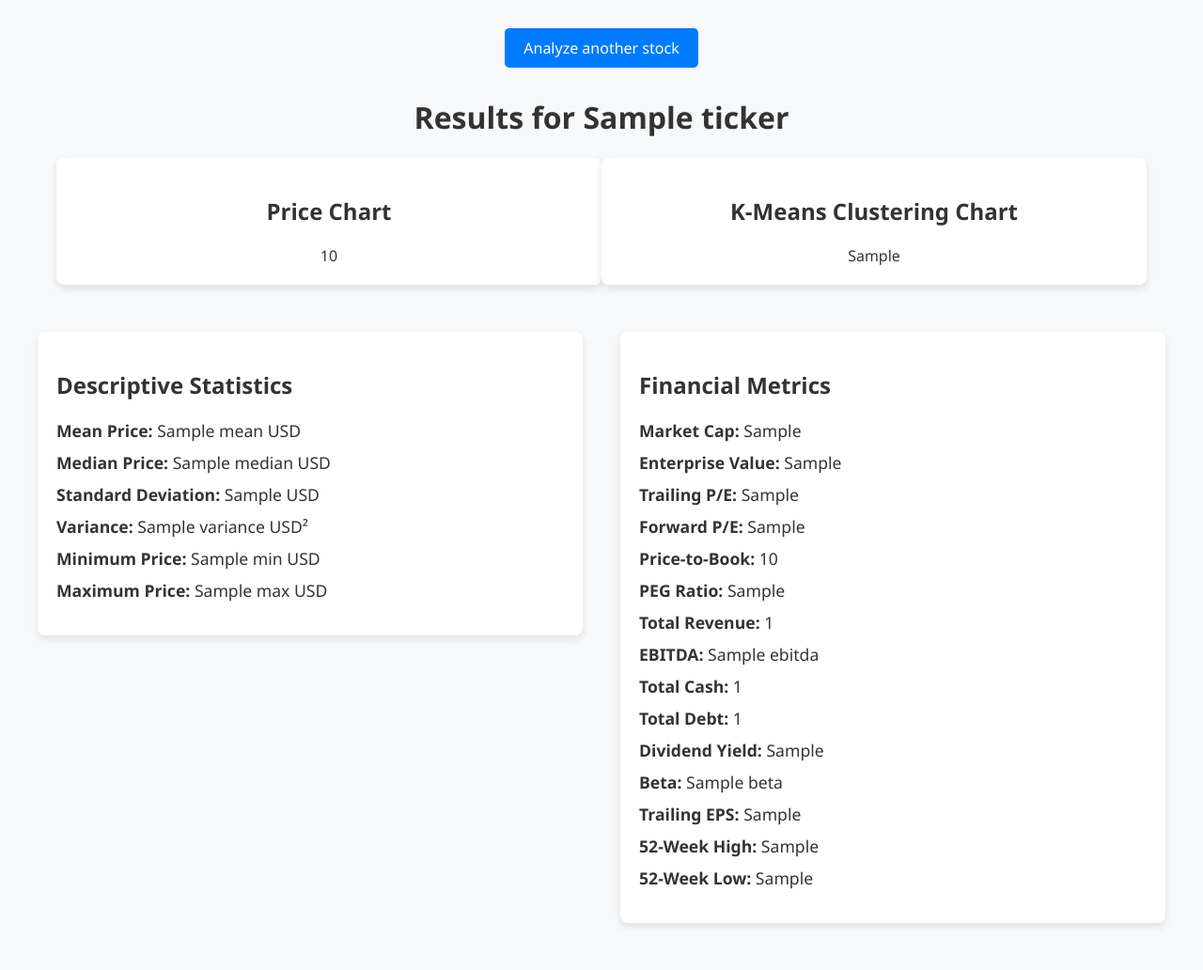
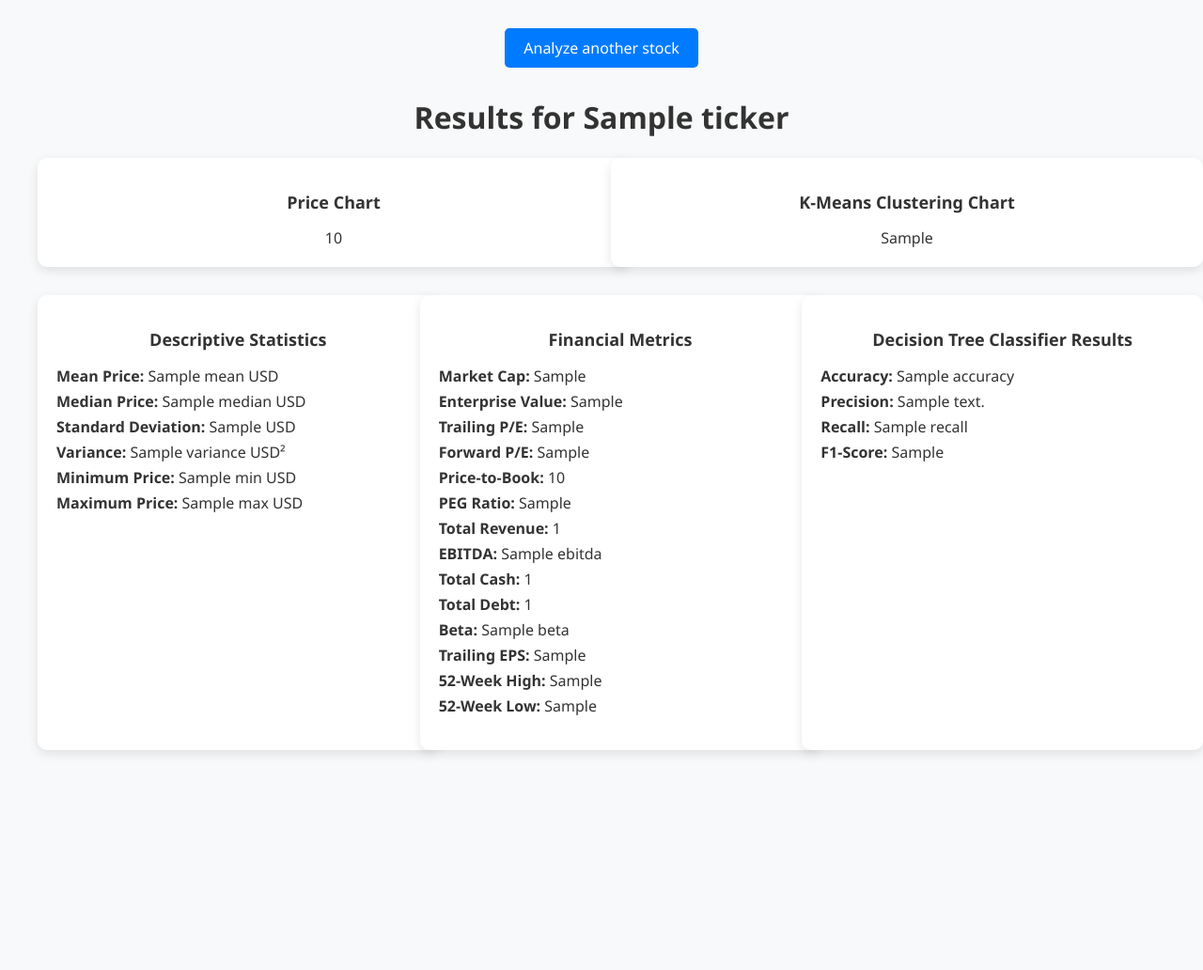
Before and after one commit to aliplayer1/stock-analysis-portfolio-optimization, a Flask app: template templates/results.html in a window 1280 px wide. Shown: the whole page at 94% size. After the commit the page ends 805 px from the top, so only its background shows below. Run offline with Flask 3, Linux system fonts and the light colour scheme; the template is opened without the code that fills it: most values are stand-ins (such as "Sample title", 1, 10 or a date in 2020).

Commit message:
Removed method option/Cleaned up code/display all calculations in the same page

```diff
--- a/app.py
+++ b/app.py
@@ -1,6 +1,5 @@
 from flask import Flask, render_template, request, flash
 from modules.data_fetcher import get_financial_data
-from modules.price_prediction import train_decision_tree_model
 from modules.chart_generator import generate_price_chart, generate_clustering_chart
 from modules.price_movement_classifier import train_price_movement_classifier
 from modules.statistics_calculator import calculate_descriptive_statistics, calculate_rolling_statistics
@@ -18,7 +17,6 @@
     ticker = request.form['ticker']
     start_date = request.form['start_date']
     end_date = request.form['end_date']
-    analysis_type = request.form['analysis_type']  # Get the analysis type from the form
 
     # Fetch financial data and stock data
     financial_metrics, stock_data = get_financial_data(ticker, start_date, end_date)
@@ -34,38 +32,28 @@
     # Always generate price chart
     price_svg = generate_price_chart(stock_data, ticker)
 
-    # Handle the user's selection for the second chart
-    if analysis_type == 'price_clustering':
-        try:
-            # Apply K-Means clustering and generate clustering chart
-            clustered_data, kmeans_model = apply_kmeans(stock_data, num_clusters=5)
-            cluster_svg = generate_clustering_chart(clustered_data, ticker)
-            return render_template(
-                'results.html',
-                ticker=ticker.upper(),
-                financial_metrics=financial_metrics,
-                price_svg_base64=price_svg,  # Always include the price chart
-                cluster_svg_base64=cluster_svg,  # Include clustering chart
-                descriptive_stats=descriptive_stats,
-                rolling_stats=rolling_stats
-            )
-        except ValueError as e:
-            flash(str(e), "error")
-            return render_template('index.html')
+    # Run K-Means clustering and generate clustering chart
+    try:
+        clustered_data, kmeans_model = apply_kmeans(stock_data, num_clusters=5)
+        cluster_svg = generate_clustering_chart(clustered_data, ticker)
+    except ValueError as e:
+        flash(str(e), "error")
+        return render_template('index.html')
 
-    elif analysis_type == 'price_decision_tree':
-        # Train decision tree classifier and calculate its accuracy
-        classifier, accuracy, report = train_price_movement_classifier(stock_data)
-        return render_template(
-            'results.html',
-            ticker=ticker.upper(),
-            financial_metrics=financial_metrics,
-            price_svg_base64=price_svg,  # Always include the price chart
-            accuracy=accuracy,  # Include classifier accuracy
-            classification_report=report,  # Include classification report
-            descriptive_stats=descriptive_stats,
-            rolling_stats=rolling_stats
-        )
+    # Train decision tree classifier and calculate its accuracy
+    classifier, accuracy, report = train_price_movement_classifier(stock_data)
+
+    return render_template(
+        'results.html',
+        ticker=ticker.upper(),
+        financial_metrics=financial_metrics,
+        price_svg_base64=price_svg,  # Price chart
+        cluster_svg_base64=cluster_svg,  # K-Means Clustering chart
+        accuracy=accuracy,  # Classifier accuracy
+        classification_report=report,  # Classifier performance report
+        descriptive_stats=descriptive_stats,
+        rolling_stats=rolling_stats
+    )
 
 if __name__ == '__main__':
     app.run(debug=True)
--- a/modules/price_movement_classifier.py
+++ b/modules/price_movement_classifier.py
@@ -17,11 +17,11 @@
     X = stock_data.drop(columns=['Price Movement', 'Close'])  # Exclude target and 'Close' from features
     y = stock_data['Price Movement']  # The target variable
 
-    # Split the data
+    # Split the data into training and testing sets
     X_train, X_test, y_train, y_test = train_test_split(X, y, test_size=0.2, random_state=42)
 
-    # Train the classifier
-    classifier = DecisionTreeClassifier()
+    # Train the Decision Tree Classifier
+    classifier = DecisionTreeClassifier(random_state=42)
     classifier.fit(X_train, y_train)
 
     # Make predictions and evaluate
--- a/static/css/results.css
+++ b/static/css/results.css
@@ -1,28 +1,76 @@
-/* results.css - Styling for results.html */
-
-/* General Styling */
+/* General styling */
 body {
     font-family: 'Segoe UI', Tahoma, Geneva, Verdana, sans-serif;
     background-color: #f8f9fa;
     color: #333;
     margin: 0;
     padding: 0;
-    min-height: 100vh; /* Change to min-height to allow content to expand */
-    overflow-y: auto; /* Ensure the page can scroll */
+    min-height: 100vh;
+    overflow-y: auto;
     box-sizing: border-box;
 }
 
+/* Main container for results */
 .container {
     display: flex;
     flex-direction: column;
     align-items: center;
-    justify-content: flex-start; /* Align content to the top */
+    justify-content: flex-start;
     width: 100%;
     padding: 20px;
     box-sizing: border-box;
-    margin-top: 20px; /* Add margin to prevent top cutoff */
+    margin-top: 20px;
 }
 
+/* Grid layout for charts and statistics */
+.results-grid {
+    display: grid;
+    grid-template-columns: repeat(auto-fit, minmax(300px, 1fr));
+    gap: 20px; /* Space between grid items */
+    width: 100%;
+    max-width: 1200px; /* Limit total width */
+    margin-bottom: 30px;
+}
+
+/* Style for individual chart and metrics containers */
+.chart-container, .metrics-container {
+    background-color: #fff;
+    padding: 20px;
+    border-radius: 10px;
+    box-shadow: 0 4px 12px rgba(0, 0, 0, 0.1);
+    text-align: center;
+    width: 100%;
+}
+
+/* Chart specific styling */
+.chart-container h2 {
+    margin-bottom: 15px;
+    font-size: 18px;
+}
+
+/* Metrics container styling */
+.metrics-container h2 {
+    margin-bottom: 10px;
+    font-size: 18px;
+}
+
+ul {
+    list-style-type: none;
+    padding: 0;
+    text-align: left;
+}
+
+ul li {
+    margin-bottom: 10px;
+    font-size: 16px;
+}
+
+/* Style for classification metrics */
+.metrics-container ul li {
+    margin-bottom: 5px;
+}
+
+/* Button styling */
 .button-container {
     text-align: center;
     margin-bottom: 20px;
@@ -43,69 +91,14 @@
     background-color: #0056b3;
 }
 
-/* Flexbox layout for results */
-.results-grid {
-    display: flex;
-    justify-content: space-around;
-    align-items: flex-start;
-    width: 100%;
-    margin-bottom: 30px;
-    flex-wrap: wrap;
-}
-
-.charts-row {
-    justify-content: center;
-    width: 100%;
-    max-width: 1200px; /* Limit total width */
-}
-
-.bottom-row {
-    max-width: 1200px; /* Limit total width */
-    justify-content: space-between;
-}
-
-/* Chart containers */
-.chart-container {
-    width: 45%; /* Each chart takes up 45% of the row */
-    padding: 20px;
-    background-color: #fff;
-    border-radius: 8px;
-    box-shadow: 0 4px 8px rgba(0, 0, 0, 0.1);
-    text-align: center;
-    margin-bottom: 20px;
-}
-
-/* Metrics containers */
-.metrics-container {
-    width: 45%; /* Each metrics section takes up 45% of the row */
-    padding: 20px;
-    background-color: #fff;
-    border-radius: 8px;
-    box-shadow: 0 4px 8px rgba(0, 0, 0, 0.1);
-}
-
-ul {
-    list-style-type: none;
-    padding: 0;
-}
-
-li {
-    margin-bottom: 10px;
-    font-size: 1.1em;
-}
-
-/* Responsive Design */
+/* Responsive Design for smaller screens */
 @media (max-width: 768px) {
     .results-grid {
-        flex-direction: column;
-        align-items: center;
+        grid-template-columns: 1fr;
+        width: 100%;
     }
 
     .chart-container, .metrics-container {
-        width: 100%; /* Full width for smaller screens */
-    }
-
-    .charts-row, .bottom-row {
-        max-width: 100%;
+        width: 100%;
     }
 }
--- a/templates/results.html
+++ b/templates/results.html
@@ -9,15 +9,14 @@
 <body>
 
     <div class="container">
-    <!-- Analyze another stock button at the top -->
         <div class="button-container">
             <a href="/" class="analyze-button">Analyze another stock</a>
         </div>
 
         <h1>Results for {{ ticker }}</h1>
 
-    <!-- Top row with the charts -->
-    <div class="results-grid charts-row">
+        <!-- Top row with charts: Price chart and K-Means Clustering chart -->
+        <div class="results-grid">
             <div class="chart-container">
                 {% if price_svg_base64 %}
                     <h2>Price Chart</h2>
@@ -28,13 +27,13 @@
             <div class="chart-container">
                 {% if cluster_svg_base64 %}
                     <h2>K-Means Clustering Chart</h2>
-                {{ cluster_svg_base64 | safe }}  <!-- Clustering chart -->
+                    {{ cluster_svg_base64 | safe }}  <!-- K-Means Clustering chart -->
                 {% endif %}
             </div>
         </div>
 
-    <!-- Bottom row with descriptive stats and financial metrics -->
-    <div class="results-grid bottom-row">
+        <!-- Bottom row with descriptive stats, financial metrics, and classifier results -->
+        <div class="results-grid">
             <div class="metrics-container">
                 <h2>Descriptive Statistics</h2>
                 <ul>
@@ -60,11 +59,21 @@
                     <li><strong>EBITDA:</strong> {{ financial_metrics.ebitda }}</li>
                     <li><strong>Total Cash:</strong> {{ financial_metrics.totalCash }}</li>
                     <li><strong>Total Debt:</strong> {{ financial_metrics.totalDebt }}</li>
-                <li><strong>Dividend Yield:</strong> {{ financial_metrics.dividendYield }}</li>
                     <li><strong>Beta:</strong> {{ financial_metrics.beta }}</li>
                     <li><strong>Trailing EPS:</strong> {{ financial_metrics.trailingEps }}</li>
                     <li><strong>52-Week High:</strong> {{ financial_metrics.fiftyTwoWeekHigh }}</li>
                     <li><strong>52-Week Low:</strong> {{ financial_metrics.fiftyTwoWeekLow }}</li>
+                </ul>
+            </div>
+
+            <!-- Display Decision Tree Classifier Results -->
+            <div class="metrics-container">
+                <h2>Decision Tree Classifier Results</h2>
+                <ul>
+                    <li><strong>Accuracy:</strong> {{ accuracy }}</li>
+                    <li><strong>Precision:</strong> {{ classification_report['1']['precision'] }}</li>
+                    <li><strong>Recall:</strong> {{ classification_report['1']['recall'] }}</li>
+                    <li><strong>F1-Score:</strong> {{ classification_report['1']['f1-score'] }}</li>
                 </ul>
             </div>
         </div>
```
Also changed, not shown: modules/price_prediction.py (deleted, +0 -29 lines), templates/index.html (+0 -9 lines), modules/random_forest_classifier.py (added). Lines whose indentation alone changed are shown as unchanged.
